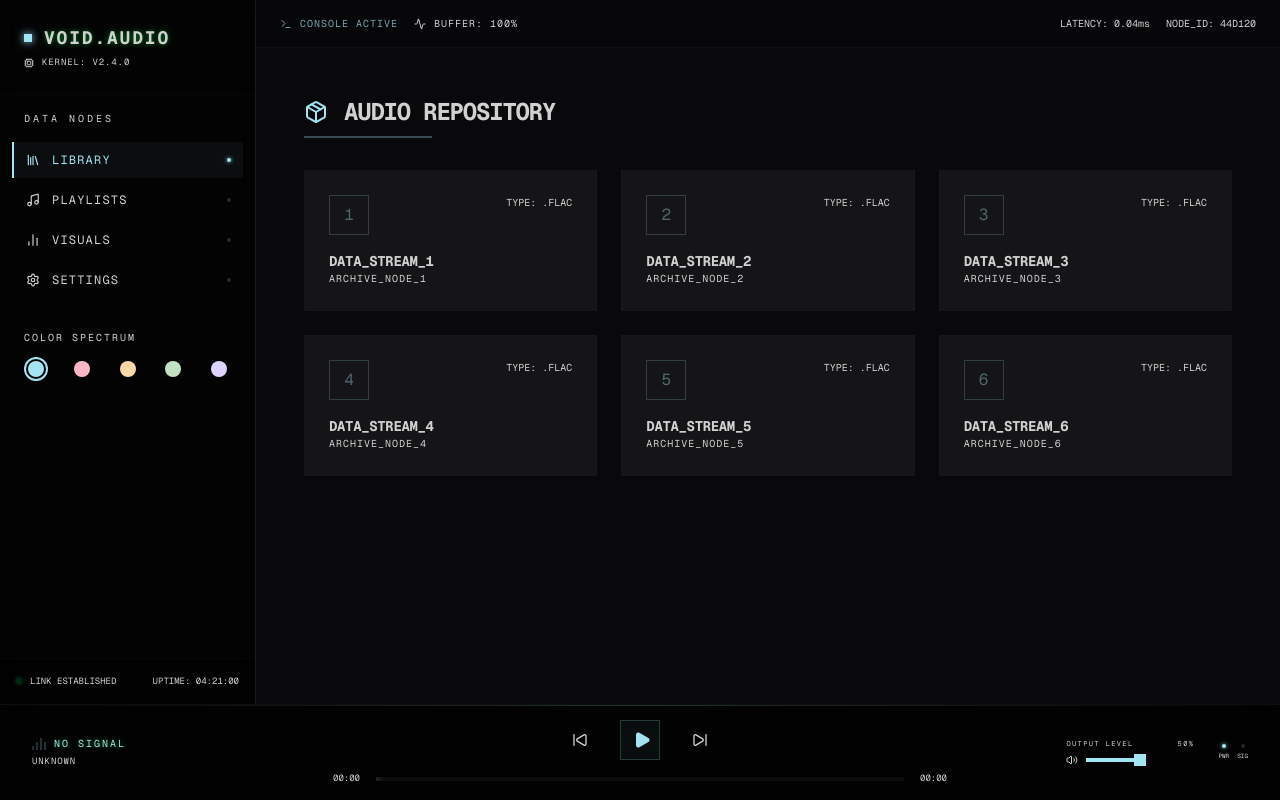
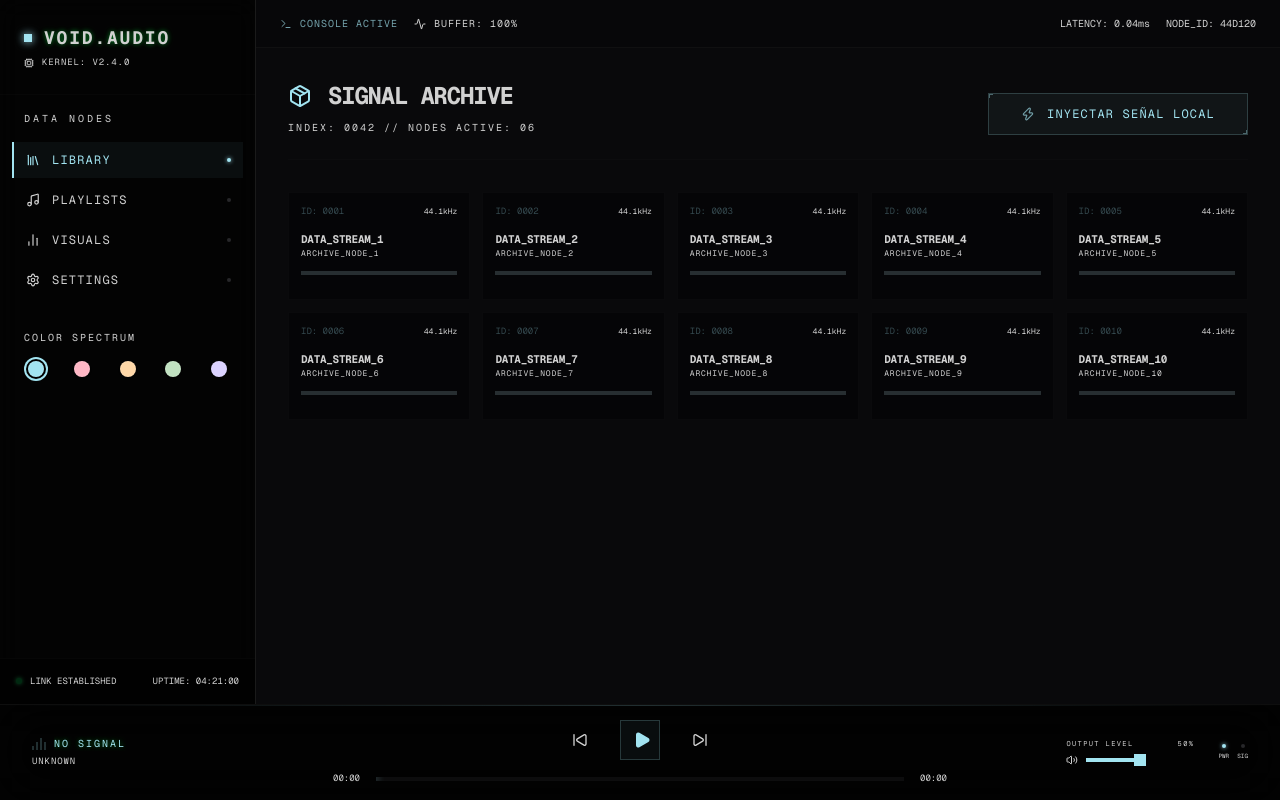
Before and after one commit to Mendiak/void.audio, a Next.js app: page / in a window 1280 px wide. Both pictures are taken after a click on the button "LIBRARY". Built offline with nearby package versions, Linux system fonts and the light colour scheme.

Commit message:
style: refine Library view with compact cards and clear local file action

```diff
--- a/src/app/page.tsx
+++ b/src/app/page.tsx
@@ -86,27 +86,52 @@ export default function Home() {
         );
       case 'library':
         return (
-          <div className="flex-1 p-12 font-mono space-y-8 h-full overflow-auto">
-            <div className="space-y-2">
-              <h2 className="text-2xl font-bold tracking-tighter uppercase flex items-center gap-4">
-                <Package className="text-primary" />
-                Audio Repository
-              </h2>
-              <div className="h-0.5 w-32 bg-primary/30" />
+          <div className="flex-1 p-8 font-mono space-y-8 h-full overflow-auto">
+            <div className="flex items-end justify-between border-b border-border/20 pb-6">
+              <div className="space-y-2">
+                <h2 className="text-2xl font-bold tracking-tighter uppercase flex items-center gap-4">
+                  <Package className="text-primary" />
+                  Signal Archive
+                </h2>
+                <div className="text-[10px] text-muted-foreground/40 uppercase tracking-[0.2em]">
+                  Index: 0042 // Nodes Active: 06
+                </div>
+              </div>
+
+              <button
+                onClick={() => fileInputRef.current?.click()}
+                className="group relative px-8 py-3 border border-primary/20 bg-primary/5 hover:bg-primary/10 transition-all"
+              >
+                <div className="flex items-center gap-3">
+                  <Zap size={14} className="text-primary animate-pulse" />
+                  <span className="text-xs uppercase tracking-widest text-primary">Inyectar Señal Local</span>
+                </div>
+                {/* Decorative Corners */}
+                <div className="absolute top-0 left-0 w-1 h-1 border-t border-l border-primary/40" />
+                <div className="absolute bottom-0 right-0 w-1 h-1 border-b border-r border-primary/40" />
+              </button>
             </div>
-            <div className="grid grid-cols-1 md:grid-cols-2 lg:grid-cols-3 gap-6">
-              {[1, 2, 3, 4, 5, 6].map(i => (
-                <div key={i} className="border border-border/50 p-6 space-y-4 hover:border-primary/50 transition-colors bg-white/5 group cursor-pointer">
-                  <div className="flex justify-between items-start">
-                    <div className="w-10 h-10 border border-primary/20 flex items-center justify-center text-primary/40 group-hover:text-primary transition-colors">
-                      {i}
+
+            <div className="grid grid-cols-2 md:grid-cols-3 lg:grid-cols-4 xl:grid-cols-5 gap-3">
+              {[1, 2, 3, 4, 5, 6, 7, 8, 9, 10].map(i => (
+                <div key={i} className="border border-border/30 p-3 space-y-3 hover:border-primary/40 transition-all bg-black/40 group cursor-pointer relative overflow-hidden">
+                  <div className="flex justify-between items-start relative z-10">
+                    <div className="text-[9px] text-primary/30 group-hover:text-primary transition-colors">
+                      ID: {i.toString().padStart(4, '0')}
                     </div>
-                    <div className="text-[10px] text-muted-foreground/30">TYPE: .FLAC</div>
+                    <div className="text-[8px] text-muted-foreground/20">44.1kHz</div>
                   </div>
-                  <div>
-                    <div className="text-sm font-bold uppercase tracking-tight">DATA_STREAM_{i}</div>
-                    <div className="text-[10px] text-muted-foreground uppercase tracking-widest">ARCHIVE_NODE_{i}</div>
+                  <div className="relative z-10">
+                    <div className="text-[11px] font-bold uppercase tracking-tight truncate group-hover:text-primary transition-colors">
+                      DATA_STREAM_{i}
+                    </div>
+                    <div className="text-[8px] text-muted-foreground/40 uppercase tracking-widest">Archive_Node_{i}</div>
                   </div>
+                  <div className="h-1 w-full bg-zinc-900 overflow-hidden relative z-10">
+                    <div className="h-full bg-primary/10 w-full group-hover:w-0 transition-all duration-500" />
+                  </div>
+                  {/* Background Decoration */}
+                  <div className="absolute inset-0 bg-primary/[0.02] opacity-0 group-hover:opacity-100 transition-opacity" />
                 </div>
               ))}
             </div>
```
